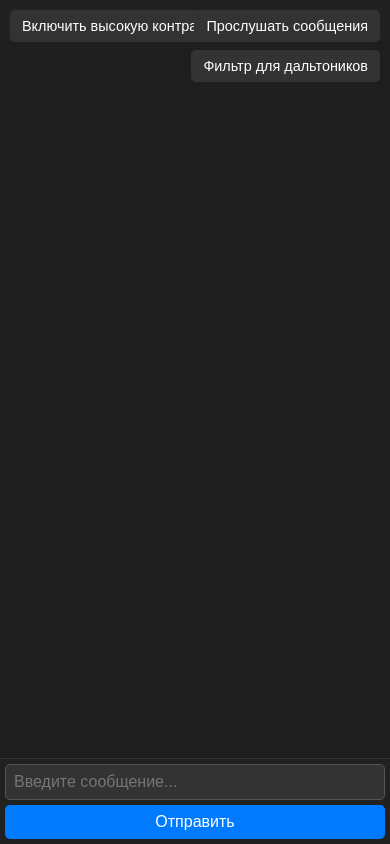
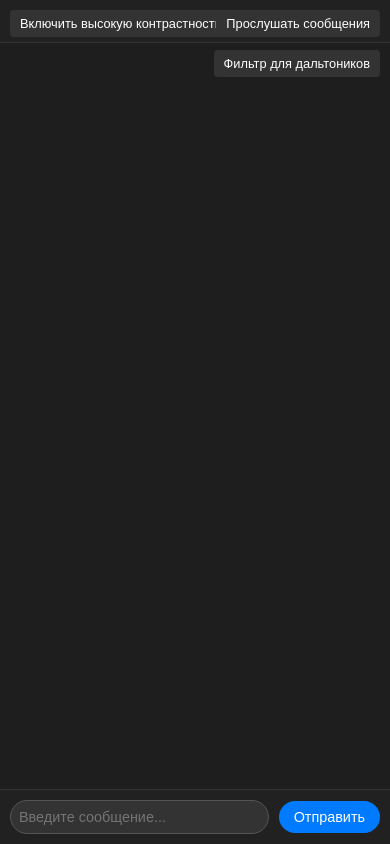
Before and after one commit to Lewiagrang/Lewiagrang.github.io, a plain HTML site: page index.html in a window 390 px wide. Drawn offline with Linux system fonts and the light colour scheme.

Commit message:
Update index.html

```diff
--- a/index.html
+++ b/index.html
@@ -12,6 +12,9 @@
             padding: 0;
             background-color: #121212;
             color: #e0e0e0;
+            display: flex;
+            flex-direction: column;
+            min-height: 100vh; /* Занимаем всю высоту экрана */
         }
 
         .chat-container {
@@ -20,64 +23,69 @@
             border: 1px solid #333;
             background-color: #1e1e1e;
             box-shadow: 0 0 10px rgba(0, 0, 0, 0.5);
-            border-radius: 5px;
+            border-radius: 10px;
             display: flex;
             flex-direction: column;
-            /* height: calc(100vh - 40px);  Убрал фиксированную высоту */
-            min-height: 500px; /* Минимальная высота, чтобы контент был виден */
+            flex-grow: 1; /* Занимаем доступное пространство */
         }
 
         header {
             background-color: #212121;
             color: #fff;
-            padding: 10px;
+            padding: 15px;
             text-align: center;
-            font-size: 1.2em;
+            font-size: 1.3em;
             font-weight: bold;
+            border-bottom: 1px solid #333;
         }
 
         main {
-            padding: 10px;
-            overflow-y: auto; /* Изменил на auto, чтобы прокрутка появлялась при необходимости */
+            padding: 15px;
+            overflow-y: auto;
             flex-grow: 1;
+            display: flex;
+            flex-direction: column;
         }
 
         .message {
             margin-bottom: 10px;
-            padding: 8px 12px;
-            border-radius: 5px;
+            padding: 10px 15px;
+            border-radius: 20px;
             clear: both;
+            max-width: 80%; /* Предотвращаем слишком широкие сообщения */
         }
 
         .message.user {
             background-color: #4CAF50;
             color: #fff;
-            float: right;
+            align-self: flex-end; /* Сообщения пользователя справа */
         }
 
         .message.other {
             background-color: #333;
-            float: left;
+            align-self: flex-start; /* Сообщения других слева */
         }
 
         .message-author {
             font-weight: bold;
-            margin-bottom: 3px;
+            margin-bottom: 5px;
             display: block;
+            font-size: 0.9em;
         }
 
         .input-area {
-            padding: 10px;
+            padding: 15px;
             background-color: #212121;
             border-top: 1px solid #333;
             display: flex;
+            align-items: center; /* Выравниваем элементы по вертикали */
         }
 
         .chat-input {
             flex-grow: 1;
-            padding: 8px;
+            padding: 10px;
             border: 1px solid #555;
-            border-radius: 5px;
+            border-radius: 25px;
             margin-right: 10px;
             font-size: 1em;
             background-color: #333;
@@ -88,10 +96,11 @@
             background-color: #007bff;
             color: #fff;
             border: none;
-            padding: 8px 15px;
-            border-radius: 5px;
+            padding: 10px 20px;
+            border-radius: 25px;
             cursor: pointer;
             font-size: 1em;
+            transition: background-color 0.2s;
         }
 
         .chat-button:hover {
@@ -103,7 +112,7 @@
             outline: 2px solid #ffcc00;
         }
 
-        /* Кнопки доступности (фиксированное положение) */
+        /* Кнопки доступности */
         .accessibility-button, .listen-button, .daltonize-button {
             position: fixed;
             background-color: #333;
@@ -150,33 +159,47 @@
                 border: none;
                 border-radius: 0;
                 width: 100%;
-                min-height: 100vh; /* Занимаем всю высоту экрана */
+                height: 100vh;
                 box-shadow: none;
             }
 
             header {
-                font-size: 1.1em;
+                font-size: 1.2em;
+                padding: 10px;
             }
 
             main {
-                padding: 5px;
+                padding: 10px;
+            }
+
+            .message {
+                border-radius: 15px;
+                padding: 8px 12px;
+                font-size: 0.95em;
             }
 
             .input-area {
-                flex-direction: column;
-                padding: 5px;
+                padding: 10px;
             }
 
             .chat-input {
-                margin-right: 0;
-                margin-bottom: 5px;
+                border-radius: 20px;
+                padding: 8px;
+                font-size: 0.9em;
             }
 
-            /* Кнопки доступности (абсолютное позиционирование в мобильной версии) */
-            .accessibility-button, .listen-button, .daltonize-button {
+            .chat-button {
+                border-radius: 20px;
+                padding: 8px 15px;
+                font-size: 0.9em;
+            }
+
+            /* Кнопки доступности (фиксированное положение) */
+           .accessibility-button, .listen-button, .daltonize-button {
                 position: absolute;
-                font-size: 0.9em;
-                padding: 8px 12px;
+                font-size: 0.8em;
+                padding: 6px 10px;
+                border-radius: 4px;
             }
 
              .accessibility-button {
```
